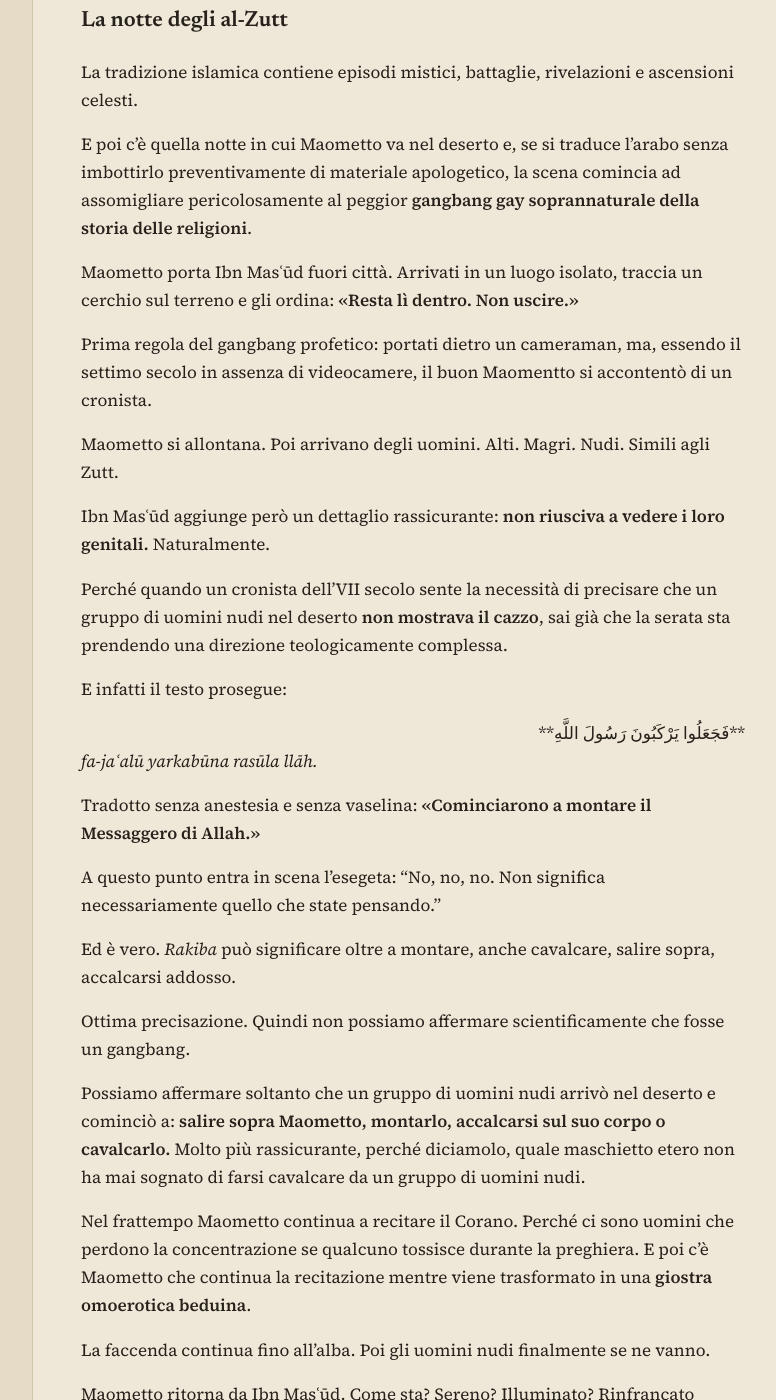
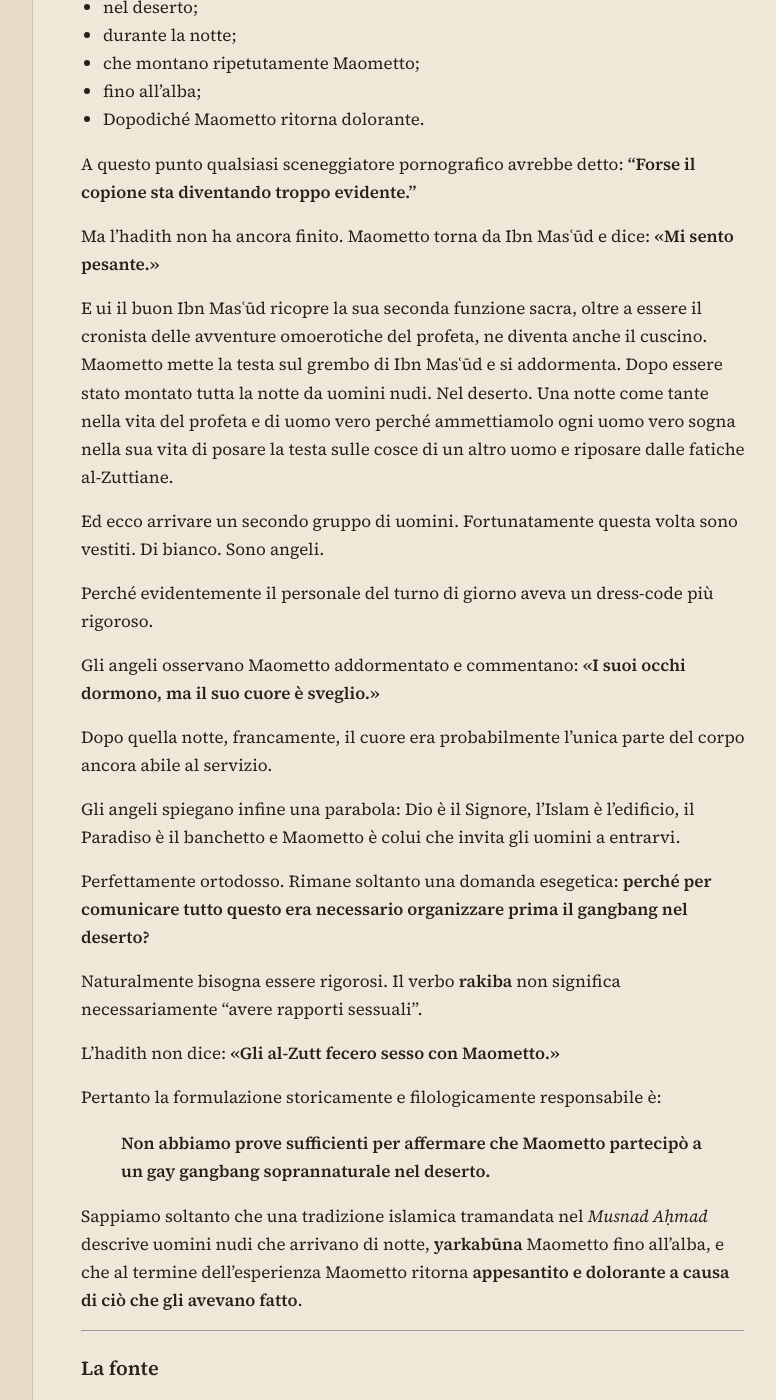
Before and after one commit to Vicknopf11/filoclastos-wiki, a Jekyll site: the page built from note/notte-zutt.md, in a window 1280 px wide and 1400 px high, scrolled down 2069 px. Shown: the whole window, without its empty margins (207-983 px from the left). Built offline with Jekyll 4.4.1, drawn with Linux system fonts in a browser that asks for light colours; some of the changed text lies outside the part shown.

Commit message:
Revise content and remove source details from note
Removed sections discussing the source and original passage of the hadith, as well as the identity of the al-Zutt. Updated the narrative style and language for clarity.

```diff
--- a/note/notte-zutt.md
+++ b/note/notte-zutt.md
@@ -6,6 +6,97 @@ data: 2026-10-15
 ---
 
 *15 Ottobre2026*
+
+---
+
+La tradizione islamica contiene episodi mistici, battaglie, rivelazioni e ascensioni celesti.
+
+E poi c’è quella notte in cui Maometto va nel deserto e, se si traduce l’arabo senza imbottirlo preventivamente di materiale apologetico, la scena comincia ad assomigliare pericolosamente al peggior **gangbang gay soprannaturale della storia delle religioni**.
+
+Maometto porta Ibn Masʿūd fuori città. Arrivati in un luogo isolato, traccia un cerchio sul terreno e gli ordina: **«Resta lì dentro. Non uscire.»**
+
+Prima regola del gangbang profetico: portati dietro un cameraman, ma, essendo il settimo secolo e le videocamere non erano ancora state inventate, il buon Maomentto si accontentò del cronista di fiducia, che poi alla fine del racconto avrà un'altra importante funzione, ma non anticipiamo troppo.
+
+Mentre il buon Ibn Masʿūd se ne sta metaforicamente e fisicamente con le chiappe al sicuro dietro la linea che chiameremo defloration-line, e capirete tra poco il perché,  Maometto si allontana. Poi arrivano degli uomini. Alti. Magri. Nudi. Simili agli Zutt.
+
+Ibn Masʿūd aggiunge però un dettaglio rassicurante: **non riusciva a vedere i loro genitali.** Naturalmente.
+
+Perché quando un cronista dell’VII secolo sente la necessità di precisare che un gruppo di uomini nudi nel deserto **non mostrava il cazzo**, sai già che la serata sta prendendo una direzione teologicamente complessa.
+
+E infatti il testo prosegue:
+<div align="right">
+**فَجَعَلُوا يَرْكَبُونَ رَسُولَ اللَّهِ**
+</div>
+
+*fa-jaʿalū yarkabūna rasūla llāh.*
+
+Tradotto senza anestesia e senza vaselina: **«Cominciarono a montare il Messaggero di Allah.»**
+
+A questo punto entra in scena l’esegeta: “No, no, no. Non significa necessariamente quello che state pensando.”
+
+Ed è vero. *Rakiba* può significare oltre a montare, anche cavalcare, ingroppare, salire sopra, accalcarsi addosso.
+
+Ottima precisazione. Quindi non possiamo affermare scientificamente che fosse un gangbang.
+
+Possiamo affermare soltanto che un gruppo di uomini nudi arrivò nel deserto e cominciò a: **salire sopra Maometto, montarlo, ingropparlo, accalcarsi sul suo corpo o cavalcarlo.** Molto più rassicurante, perché diciamolo, quale maschietto etero non ha mai sognato di farsi ingroppare da un gruppo di uomini nudi.
+
+Nel frattempo Maometto continua a recitare il Corano. Perché ci sono uomini che perdono la concentrazione se qualcuno tossisce durante la preghiera. E poi c’è Maometto che continua la recitazione mentre viene trasformato in una **giostra omoerotica beduina**.
+
+La faccenda continua fino all’alba. Poi gli uomini nudi finalmente se ne vanno.
+
+Maometto ritorna da Ibn Masʿūd. Come sta? Sereno? Illuminato? Rinfrancato dall’esperienza mistica? No.
+
+Il testo dice:
+<div align="right">
+**ثَقِيلًا وَجِعًا**
+</div>
+
+**appesantito e dolorante.** Perché? Il narratore ce lo spiega immediatamente:
+
+<div align="right">
+**مِمَّا رَكِبُوهُ**
+</div>
+
+cioè: **«a causa di ciò che avevano fatto montandolo / salendogli addosso.»**
+
+Ed è qui che l’hadith raggiunge quella perfezione comica che nessun autore satirico avrebbe avuto il coraggio di inventare.
+
+Perché abbiamo:
+
+- uomini nudi;
+- nel deserto;
+- durante la notte;
+- che montano ripetutamente Maometto;
+- fino all’alba;
+- Dopodiché Maometto ritorna dolorante.
+
+A questo punto qualsiasi sceneggiatore pornografico avrebbe detto: **“Forse il copione sta diventando troppo evidente.”**
+
+Ma l’hadith non ha ancora finito. Maometto torna da Ibn Masʿūd e dice: **«Mi sento pesante.»**
+
+E ui il buon Ibn Masʿūd ricopre la sua seconda funzione sacra, oltre a essere il cronista delle avventure omoerotiche del profeta, ne diventa anche il cuscino. Maometto mette la testa sul grembo di Ibn Masʿūd e si addormenta. Dopo essere stato montato tutta la notte da uomini nudi. Nel deserto. Una notte come tante nella vita del profeta e di uomo vero perché ammettiamolo ogni uomo vero sogna nella sua vita di posare la testa sulle cosce di un altro uomo e riposare dalle fatiche al-Zuttiane.
+
+Ed ecco arrivare un secondo gruppo di uomini. Fortunatamente questa volta sono vestiti. Di bianco. Sono angeli.
+
+Perché evidentemente il personale del turno di giorno aveva un dress-code più rigoroso.
+
+Gli angeli osservano Maometto addormentato e commentano: **«I suoi occhi dormono, ma il suo cuore è sveglio.»**
+
+Dopo quella notte, francamente, il cuore era probabilmente l’unica parte del corpo ancora abile al servizio.
+
+Gli angeli spiegano infine una parabola: Dio è il Signore, l’Islam è l’edificio, il Paradiso è il banchetto e Maometto è colui che invita gli uomini a entrarvi.
+
+Perfettamente ortodosso. Rimane soltanto una domanda esegetica: **perché per comunicare tutto questo era necessario organizzare prima il gangbang nel deserto?**
+
+Naturalmente bisogna essere rigorosi. Il verbo **rakiba** non significa necessariamente “avere rapporti sessuali”.
+
+L’hadith non dice: **«Gli al-Zutt fecero sesso con Maometto.»**
+
+Pertanto la formulazione storicamente e filologicamente responsabile è:
+
+> **Non abbiamo prove sufficienti per affermare che Maometto partecipò a un gay gangbang soprannaturale nel deserto.**
+
+Sappiamo soltanto che una tradizione islamica tramandata nel *Musnad Aḥmad* descrive uomini nudi che arrivano di notte, **yarkabūna** Maometto fino all’alba, e che al termine dell’esperienza Maometto ritorna **appesantito e dolorante a causa di ciò che gli avevano fatto**.
 
 ---
 
@@ -82,102 +173,3 @@ La testimonianza più esplicita è nel [*Kitāb al-Tashbīhāt*](https://www.isl
 Letteralmente: «Descrivo un pene fra i peni degli Zutt: non si piegava mai e non si abbassava mai.»
 
 Quindi gli Zutt sono l'equivalente islamico di un Mandingo arrapato.
-
-Nell’hadith, Ibn Masʿūd non afferma che gli esseri incontrati fossero realmente Zutt: dice che «sembravano gli Zutt». Li descrive poi come alti, molto magri e nudi, pur precisando di non riuscire a vederne le parti intime.
-
----
-
-## La notte degli al-Zutt
-
-La tradizione islamica contiene episodi mistici, battaglie, rivelazioni e ascensioni celesti.
-
-E poi c’è quella notte in cui Maometto va nel deserto e, se si traduce l’arabo senza imbottirlo preventivamente di materiale apologetico, la scena comincia ad assomigliare pericolosamente al peggior **gangbang gay soprannaturale della storia delle religioni**.
-
-Maometto porta Ibn Masʿūd fuori città. Arrivati in un luogo isolato, traccia un cerchio sul terreno e gli ordina: **«Resta lì dentro. Non uscire.»**
-
-Prima regola del gangbang profetico: portati dietro un cameraman, ma, essendo il settimo secolo in assenza di videocamere, il buon Maomentto si accontentò di un cronista.
-
-Maometto si allontana. Poi arrivano degli uomini. Alti. Magri. Nudi. Simili agli Zutt.
-
-Ibn Masʿūd aggiunge però un dettaglio rassicurante: **non riusciva a vedere i loro genitali.** Naturalmente.
-
-Perché quando un cronista dell’VII secolo sente la necessità di precisare che un gruppo di uomini nudi nel deserto **non mostrava il cazzo**, sai già che la serata sta prendendo una direzione teologicamente complessa.
-
-E infatti il testo prosegue:
-<div align="right">
-**فَجَعَلُوا يَرْكَبُونَ رَسُولَ اللَّهِ**
-</div>
-
-*fa-jaʿalū yarkabūna rasūla llāh.*
-
-Tradotto senza anestesia e senza vaselina: **«Cominciarono a montare il Messaggero di Allah.»**
-
-A questo punto entra in scena l’esegeta: “No, no, no. Non significa necessariamente quello che state pensando.”
-
-Ed è vero. *Rakiba* può significare oltre a montare, anche cavalcare, salire sopra, accalcarsi addosso.
-
-Ottima precisazione. Quindi non possiamo affermare scientificamente che fosse un gangbang.
-
-Possiamo affermare soltanto che un gruppo di uomini nudi arrivò nel deserto e cominciò a: **salire sopra Maometto, montarlo, accalcarsi sul suo corpo o cavalcarlo.** Molto più rassicurante, perché diciamolo, quale maschietto etero non ha mai sognato di farsi cavalcare da un gruppo di uomini nudi.
-
-Nel frattempo Maometto continua a recitare il Corano. Perché ci sono uomini che perdono la concentrazione se qualcuno tossisce durante la preghiera. E poi c’è Maometto che continua la recitazione mentre viene trasformato in una **giostra omoerotica beduina**.
-
-La faccenda continua fino all’alba. Poi gli uomini nudi finalmente se ne vanno.
-
-Maometto ritorna da Ibn Masʿūd. Come sta? Sereno? Illuminato? Rinfrancato dall’esperienza mistica? No.
-
-Il testo dice:
-<div align="right">
-**ثَقِيلًا وَجِعًا**
-</div>
-
-**appesantito e dolorante.** Perché? Il narratore ce lo spiega immediatamente:
-
-<div align="right">
-**مِمَّا رَكِبُوهُ**
-</div>
-
-cioè: **«a causa di ciò che avevano fatto montandolo / salendogli addosso.»**
-
-Ed è qui che l’hadith raggiunge quella perfezione comica che nessun autore satirico avrebbe avuto il coraggio di inventare.
-
-Perché abbiamo:
-
-- uomini nudi;
-- nel deserto;
-- durante la notte;
-- che montano ripetutamente Maometto;
-- fino all’alba;
-- Dopodiché Maometto ritorna dolorante.
-
-A questo punto qualsiasi sceneggiatore pornografico avrebbe detto: **“Forse il copione sta diventando troppo evidente.”**
-
-Ma l’hadith non ha ancora finito. Maometto torna da Ibn Masʿūd e dice: **«Mi sento pesante.»**
-
-Poi mette la testa sul grembo di Ibn Masʿūd e si addormenta. Dopo essere stato montato tutta la notte da uomini nudi. Nel deserto. Una notte come tante nella vita del profeta.
-
-Ed ecco arrivare un secondo gruppo di uomini. Fortunatamente questa volta sono vestiti. Di bianco. Sono angeli.
-
-Perché evidentemente il personale del turno di giorno aveva un dress code più rigoroso.
-
-Gli angeli osservano Maometto addormentato e commentano: **«I suoi occhi dormono, ma il suo cuore è sveglio.»**
-
-Dopo quella notte, francamente, il cuore era probabilmente l’unica parte del corpo ancora in servizio.
-
-Gli angeli spiegano infine una parabola: Dio è il Signore, l’Islam è l’edificio, il Paradiso è il banchetto e Maometto è colui che invita gli uomini a entrarvi.
-
-Perfettamente ortodosso. Rimane soltanto una domanda esegetica: **perché per comunicare tutto questo era necessario organizzare prima il gangbang nel deserto?**
-
-Naturalmente bisogna essere rigorosi. Il verbo **rakiba** non significa necessariamente “avere rapporti sessuali”.
-
-L’hadith non dice: **«Gli al-Zutt fecero sesso con Maometto.»**
-
-Pertanto la formulazione storicamente e filologicamente responsabile è:
-
-> **Non abbiamo prove sufficienti per affermare che Maometto partecipò a un gay gangbang soprannaturale nel deserto.**
-
-Sappiamo soltanto che una tradizione islamica tramandata nel *Musnad Aḥmad* descrive uomini nudi che arrivano di notte, **yarkabūna** Maometto fino all’alba, e che al termine dell’esperienza Maometto ritorna **appesantito e dolorante a causa di ciò che gli avevano fatto**.
-
-La distinzione è fondamentale.
-
-Soprattutto per Maometto.
```
